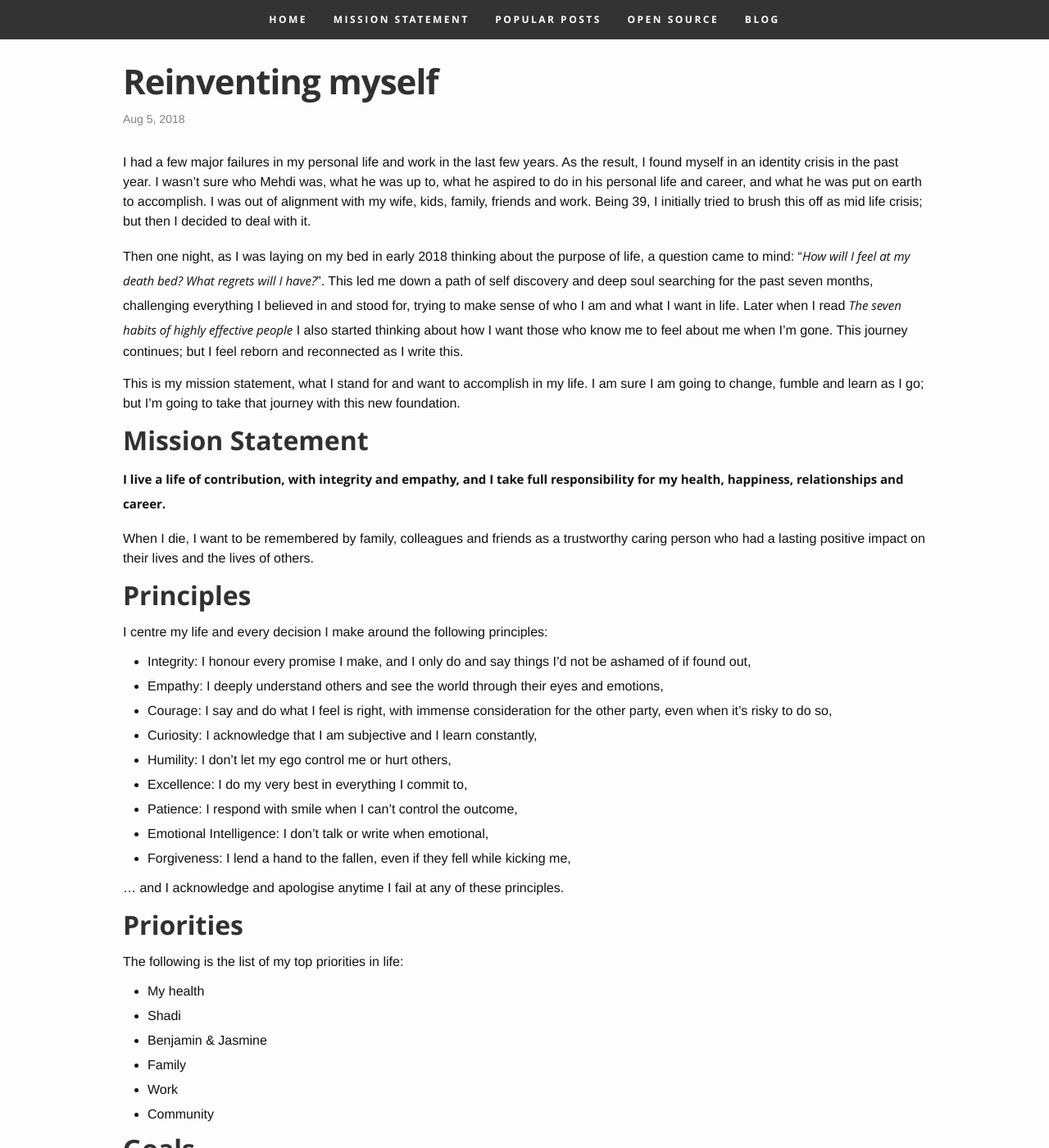
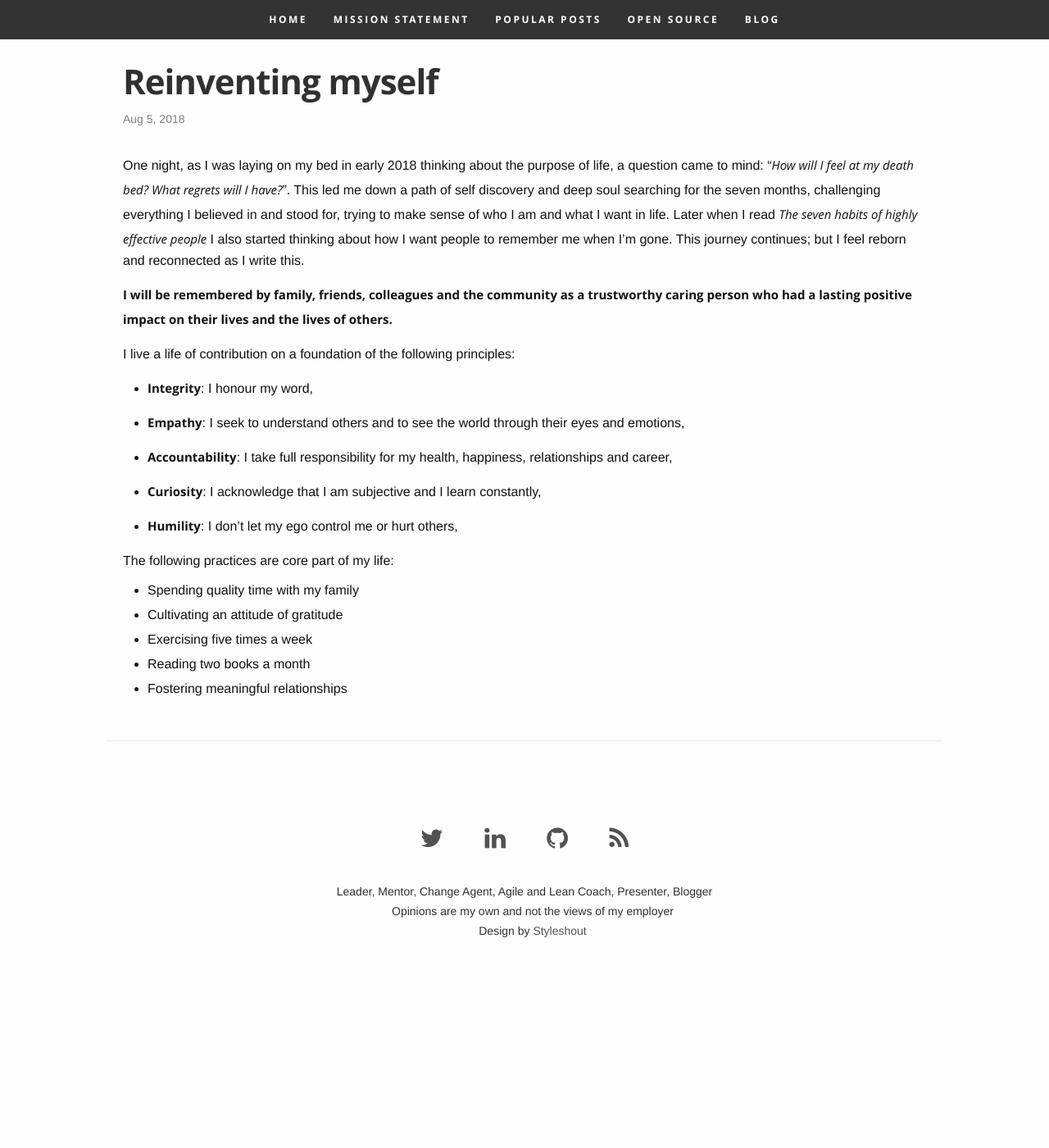
Before and after one commit to MehdiK/mehdik.github.io, a Jekyll site: the page built from _posts/2018-08-05-reinventing-myself.md, in a window 1280 px wide and 1400 px high. Shown: the whole window at 82% size. Built offline with Jekyll 4.4.1, drawn with Linux system fonts in a browser that asks for light colours; nearby versions of some CDN libraries; comment, search, counter and statistics services are not loaded; some of the changed text lies outside the part shown.

Commit message:
Update 2018-08-05-reinventing-myself.md

```diff
--- a/_posts/2018-08-05-reinventing-myself.md
+++ b/_posts/2018-08-05-reinventing-myself.md
@@ -1,86 +1,27 @@
 ---
 layout: post
 title: "Reinventing myself"
-description: "This is how I reinvented myself after several major failures and going through identity crisis"
+description: "This is how I reinvented myself and set out my personal mission in life"
 date: "2018-08-05"
 tags: ["Personal Notes"]
 ---
 
-I had a few major failures in my personal life and work in the last few years. As the result, I found myself in an identity crisis in the past year. I wasn't sure who Mehdi was, what he was up to, what he aspired to do in his personal life and career, and what he was put on earth to accomplish. I was out of alignment with my wife, kids, family, friends and work. Being 39, I initially tried to brush this off as mid life crisis; but then I decided to deal with it.
+One night, as I was laying on my bed in early 2018 thinking about the purpose of life, a question came to mind: "*How will I feel at my death bed? What regrets will I have?*". This led me down a path of self discovery and deep soul searching for the seven months, challenging everything I believed in and stood for, trying to make sense of who I am and what I want in life. Later when I read *The seven habits of highly effective people* I also started thinking about how I want people to remember me when I'm gone. This journey continues; but I feel reborn and reconnected as I write this.
 
-Then one night, as I was laying on my bed in early 2018 thinking about the purpose of life, a question came to mind: "*How will I feel at my death bed? What regrets will I have?*". This led me down a path of self discovery and deep soul searching for the past seven months, challenging everything I believed in and stood for, trying to make sense of who I am and what I want in life. Later when I read *The seven habits of highly effective people* I also started thinking about how I want those who know me to feel about me when I'm gone. This journey continues; but I feel reborn and reconnected as I write this.
+**I will be remembered by family, friends, colleagues and the community as a trustworthy caring person who had a lasting positive impact on their lives and the lives of others.**
 
-This is my mission statement, what I stand for and want to accomplish in my life. I am sure I am going to change, fumble and learn as I go; but I'm going to take that journey with this new foundation.
+I live a life of contribution on a foundation of the following principles:
 
-## Mission Statement
-**I live a life of contribution, with integrity and empathy, and I take full responsibility for my health, happiness, relationships and career.**
+ - **Integrity**: I honour my word,
+ - **Empathy**: I seek to understand others and to see the world through their eyes and emotions,
+ - **Accountability**: I take full responsibility for my health, happiness, relationships and career,
+ - **Curiosity**: I acknowledge that I am subjective and I learn constantly,
+ - **Humility**: I don't let my ego control me or hurt others,
 
-When I die, I want to be remembered by family, colleagues and friends as a trustworthy caring person who had a lasting positive impact on their lives and the lives of others.
+The following practices are core part of my life:
 
-## Principles
-I centre my life and every decision I make around the following principles:
-
- - Integrity: I honour every promise I make, and I only do and say things I'd not be ashamed of if found out,
- - Empathy: I deeply understand others and see the world through their eyes and emotions,
- - Courage: I say and do what I feel is right, with immense consideration for the other party, even when it's risky to do so,
- - Curiosity: I acknowledge that I am subjective and I learn constantly,
- - Humility: I don't let my ego control me or hurt others,
- - Excellence: I do my very best in everything I commit to,
- - Patience: I respond with smile when I can't control the outcome,
- - Emotional Intelligence: I don't talk or write when emotional,
- - Forgiveness: I lend a hand to the fallen, even if they fell while kicking me,
-
-... and I acknowledge and apologise anytime I fail at any of these principles.
-
-## Priorities
-The following is the list of my top priorities in life:
-
- - My health
- - Shadi
- - Benjamin & Jasmine
- - Family
- - Work
- - Community
-
-## Goals
-It is 5th of August 2023 (five years from now):
-
- - Shadi and I are in love, like when we were friends
- - Benjamin and Jasmine know who they are and are growing up to live happy successful lives
- - I have a great relationship with my family
- - I have touched the hearts and changed the lives of many people in a lasting positive way
- - I am healthier and happier than when I was 18
- - I have spent a lot of time travelling with Shadi and kids
-
-I still don't know how I will achieve these goals; but I am committed to make them happen.
-
-## Personal development practices
-Here is a few practices that I've been doing to enable me and my mission:
-
- - Spend quality time with Shadi and kids
- - Read one book a month
- - Exercise five times a week
- - Write more
- - Call three friends every week
- - Meditate
- - Watch less than three hours of tv a week
- - Get up early
- - Take calculated risks
- - Foster meaningful relationships
- - Cultivate an attitude of gratitude
-
-## My journey
-The following is the list of things that have had the biggest influence in my journey so far:
-
- - Challenged everything I thought was right.
- - Observed everything I've done and everything and everyone around me.
- - Talked with a professional coach.
- - Asked for feedback from ex-colleagues.
- - Took [Via character test](https://www.viacharacter.org/www/).
- - Took [Gallup personality test](https://www.gallupstrengthscenter.com/).
- - Did [Happen To Your Career](https://www.happentoyourcareer.com/start-here/) course.
- - Listened to a lot episodes from the [Coaching for leaders](https://coachingforleaders.com/) podcast.
- - Read a lot of books. The most influential ones were *[The seven habits of highly effective people](https://www.amazon.com/Habits-Highly-Effective-People-Powerful-ebook/dp/B01069X4H0/ref=sr_1_3?ie=UTF8&qid=1533474547&sr=8-3&keywords=the+seven+habits+of+highly+effective+people)*, *[The Big Leap](https://www.amazon.com/Big-Leap-Conquer-Hidden-Level-ebook/dp/B0026772QU/ref=sr_1_1?s=digital-text&ie=UTF8&qid=1533474782&sr=1-1&keywords=big+leap)*, *[The power of habit](https://www.amazon.com/Power-Habit-Why-What-Change-ebook/dp/B006WAIV6M/ref=sr_1_3?s=digital-text&ie=UTF8&qid=1533474854&sr=1-3&keywords=The+power+of+habit)*, *[How to fail at everything and still win big](https://www.amazon.com/How-Fail-Almost-Everything-Still-ebook/dp/B00FHI0XK2/ref=sr_1_1?s=digital-text&ie=UTF8&qid=1533474968&sr=1-1&keywords=how+to+fail+at+almost+everything+and+still+win+big)* and *[Good authority](https://www.amazon.com/Good-Authority-Become-Leader-Waiting-ebook/dp/B01M06R11R/ref=sr_1_1?s=digital-text&ie=UTF8&qid=1533474611&sr=1-1&keywords=good+authority)*.
- - Read this [guide on writing personal mission statement](https://www.andyandrews.com/personal-mission-statement/)
-
-To be continued ...
+ - Spending quality time with my family
+ - Cultivating an attitude of gratitude
+ - Exercising five times a week
+ - Reading two books a month
+ - Fostering meaningful relationships
```
